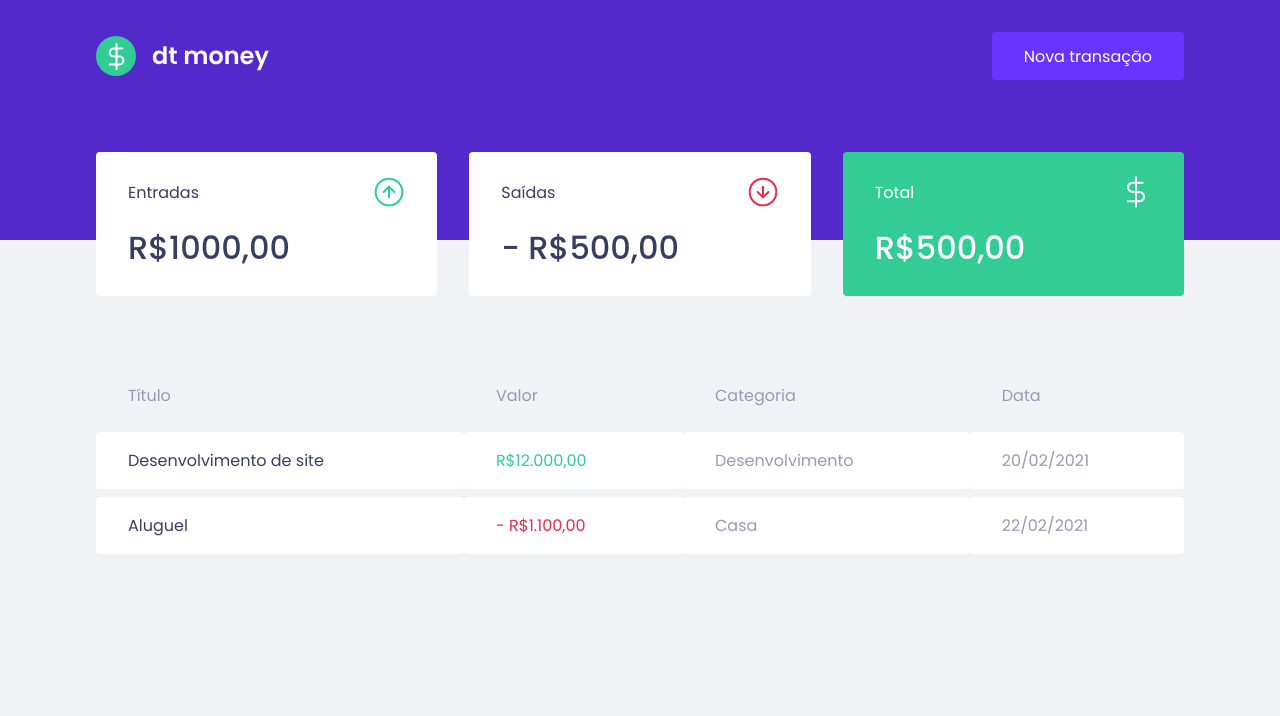
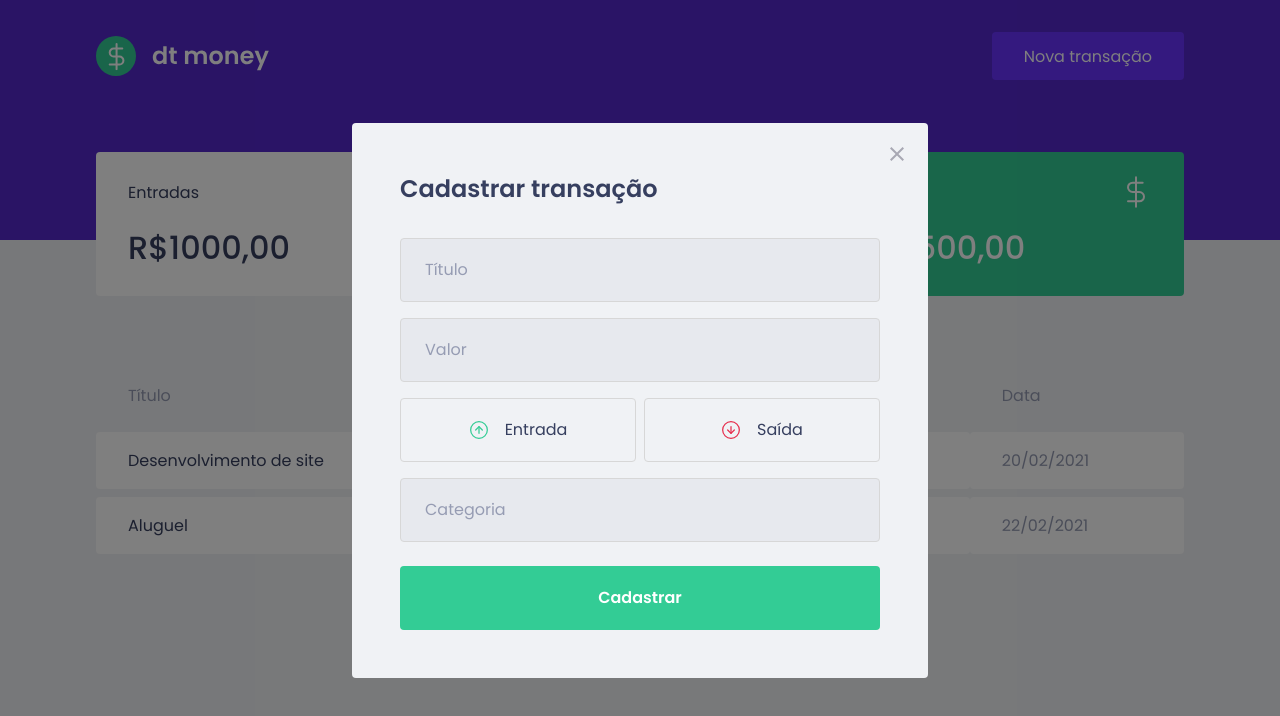
Before and after one commit to Victornfb/dtmoney, a React (Create React App) app: page / in a window 1280 px wide. Both pictures are taken after a click on the button "Nova transação". Shown: the top 716 px of the page. Built offline with nearby package versions, Linux system fonts and the light colour scheme; no server answers; what miragejs would draw is missing.

Commit message:
Modal style

```diff
--- a/package.json
+++ b/package.json
@@ -5,8 +5,10 @@
   "dependencies": {
     "axios": "^0.21.4",
     "miragejs": "^0.1.42",
+    "polished": "^4.1.3",
     "react": "^17.0.2",
     "react-dom": "^17.0.2",
+    "react-modal": "^3.14.3",
     "react-scripts": "4.0.3",
     "styled-components": "^5.3.1",
     "web-vitals": "^1.1.2"
@@ -19,6 +21,7 @@
     "@types/node": "^12.20.27",
     "@types/react": "^17.0.24",
     "@types/react-dom": "^17.0.9",
+    "@types/react-modal": "^3.12.1",
     "@types/styled-components": "^5.1.14",
     "typescript": "^4.4.3"
   },
--- a/src/App.tsx
+++ b/src/App.tsx
@@ -1,13 +1,33 @@
+import Modal from 'react-modal';
+
 import { GlobalStyle } from './styles/global'
 import { Header } from './components/Header'
 import { Dashboard } from './components/Dashboard'
+import { NewTransactionModal } from './components/NewTransactionModal'
+import { useState } from 'react';
+
+Modal.setAppElement('#root');
 
 export function App() {
+  const [isNewTransactionModalOpen, setIsNewTransactionModalOpen] = useState(false);
+
+  function handleOpenNewTransactionModal() {
+    setIsNewTransactionModalOpen(true);
+  }
+
+  function handleCloseNewTransactionModal() {
+    setIsNewTransactionModalOpen(false);
+  }
+
   return (
     <>
       <GlobalStyle />
-      <Header />
+      <Header onOpenNewTransactionModal={handleOpenNewTransactionModal} />
       <Dashboard />
+      <NewTransactionModal
+        isOpen={isNewTransactionModalOpen}
+        onRequestClose={handleCloseNewTransactionModal}
+      />
     </>
   );
 }
--- a/src/components/Header/index.tsx
+++ b/src/components/Header/index.tsx
@@ -1,12 +1,18 @@
 import LogoImg from '../../assets/logo.svg'
 import { Container, Content } from './styles'
 
-export function Header() {
+interface HeaderProps {
+  onOpenNewTransactionModal: () => void;
+}
+
+export function Header({ onOpenNewTransactionModal }: HeaderProps) {
+
+
   return (
     <Container>
       <Content>
         <img src={LogoImg} alt="dt money" />
-        <button type="button">
+        <button type="button" onClick={onOpenNewTransactionModal}>
           Nova transação
         </button>
       </Content>
--- /dev/null
+++ b/src/components/NewTransactionModal/index.tsx
@@ -0,0 +1,58 @@
+import Modal from "react-modal";
+import closeImg from '../../assets/close.svg'
+import incomeImg from '../../assets/income.svg'
+import outcomeImg from '../../assets/outcome.svg'
+import { Container, TransactionTypeContainer } from "./styles";
+
+interface NewTransactionModalProps {
+  isOpen: boolean;
+  onRequestClose: () => void;
+}
+
+export function NewTransactionModal({isOpen, onRequestClose}: NewTransactionModalProps) {
+  return(
+    <Modal
+      isOpen={isOpen}
+      onRequestClose={onRequestClose}
+      className="react-modal-content"
+      overlayClassName="react-modal-overlay"
+    >
+      <button type="button" onClick={onRequestClose} className="react-modal-close">
+        <img src={closeImg} alt="Fechar modal" />
+      </button>
+
+      <Container>
+        <h2>Cadastrar transação</h2>
+        <input
+          placeholder="Título"
+        />
+        <input
+          placeholder="Valor"
+          type="number"
+        />
+
+        <TransactionTypeContainer>
+          <button
+            type="button"
+          >
+            <img src={incomeImg} alt="Entrada" />
+            <span>Entrada</span>
+          </button>
+          <button
+            type="button"
+          >
+            <img src={outcomeImg} alt="Saída" />
+            <span>Saída</span>
+          </button>
+        </TransactionTypeContainer>
+
+        <input
+          placeholder="Categoria"
+        />
+        <button type="submit">
+          Cadastrar
+        </button>
+      </Container>
+    </Modal>
+  );
+}
--- /dev/null
+++ b/src/components/NewTransactionModal/styles.ts
@@ -0,0 +1,87 @@
+import styled from "styled-components";
+import { darken } from 'polished'
+
+export const Container = styled.form`
+  h2 {
+    color: var(--text-title);
+    font-size: 1.5rem;
+    margin-bottom: 2rem;
+  }
+
+  input {
+    width: 100%;
+    padding: 0 1.5rem;
+    height: 4rem;
+    border-radius: 0.25rem;
+
+    border: 1px solid #d7d7d7;
+    background: #e7e9ee;
+
+    font-weight: 400;
+    font-size: 1rem;
+
+    &::placeholder {
+      color: var(--text-body);
+    }
+
+    & + input {
+      margin-top: 1rem;
+    }
+  }
+
+  button[type="submit"] {
+    width: 100%;
+    padding: 0 1.5rem;
+    height: 4rem;
+    background: var(--green);
+    color: #fff;
+    border-radius: 0.25rem;
+    border: 0;
+    font-size: 1rem;
+    margin-top: 1.5rem;
+    font-weight: 600;
+
+    transition: filter 0.2s;
+
+    &:hover {
+      filter: brightness(0.9);
+    }
+  }
+`;
+
+export const TransactionTypeContainer = styled.div`
+  margin: 1rem 0;
+  display: grid;
+  grid-template-columns: 1fr 1fr;
+  gap: 0.5rem;
+
+  button {
+    height: 4rem;
+    border: 1px solid #d7d7d7;
+    border-radius: 0.25rem;
+
+    background: transparent;
+
+    display: flex;
+    align-items: center;
+    justify-content: center;
+
+    transition: border-color 0.2s;
+
+    &:hover {
+      border-color: ${darken(0.1, '#d7d7d7')};
+    }
+
+    img {
+      width:20px;
+      height:20px;
+    }
+
+    span {
+      display: inline-block;
+      margin-left: 1rem;
+      font-size: 1rem;
+      color: var(--text-title);
+    }
+  }
+`;
--- a/src/styles/global.ts
+++ b/src/styles/global.ts
@@ -55,4 +55,41 @@
     opacity: 0.6;
     cursor: not-allowed;
   }
+
+  .react-modal-overlay {
+    background: rgba(0,0,0,0.5);
+
+    position: fixed;
+    top: 0;
+    right: 0;
+    left: 0;
+    bottom: 0;
+
+    display: flex;
+    align-items: center;
+    justify-content: center;
+  }
+
+  .react-modal-content {
+    width: 100%;
+    max-width: 576px;
+    background: var(--background);
+    padding: 3rem;
+    position: relative;
+    border-radius: 0.25rem;
+  }
+
+  .react-modal-close {
+    position: absolute;
+    right: 1.5rem;
+    top: 1.5rem;
+    border: 0;
+    background: transparent;
+
+    transition: filter 0.2s;
+
+    &:hover {
+      filter: brightness(0.8);
+    }
+  }
 `
```
Also changed, not shown: 1 other file (tests, documents, lock files or other folders).
